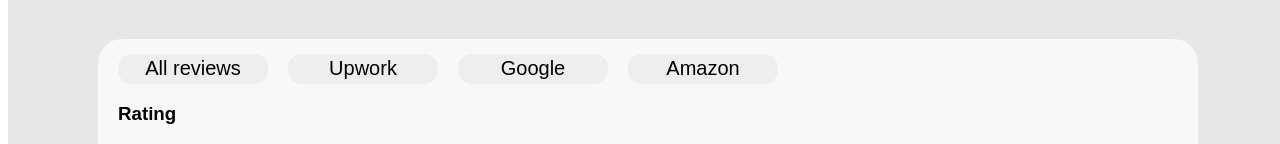
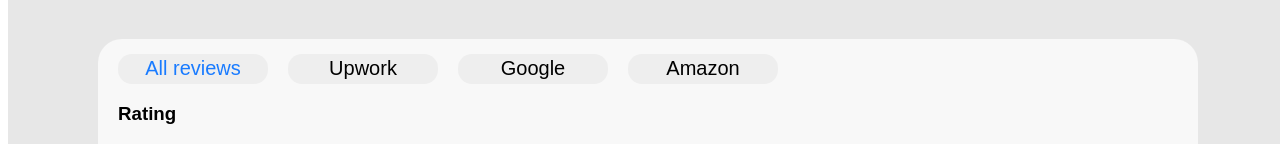
Before and after one commit to ariunzulm/review-carousel, a website: page index.html in a window 1280 px wide. Shown: the part 201-345 px from the top of the page. Drawn offline with nearby package versions, Linux system fonts and the light colour scheme.

Commit message:
button changed

```diff
--- a/index.html
+++ b/index.html
@@ -17,6 +17,7 @@
       <div class="widget-container">
         <div class="navigation-header">
           <button
+            style="color: #197bff"
             class="nav-buttons"
             id="allReviewsButton"
             onclick="filterSelector('All reviews')"
```
